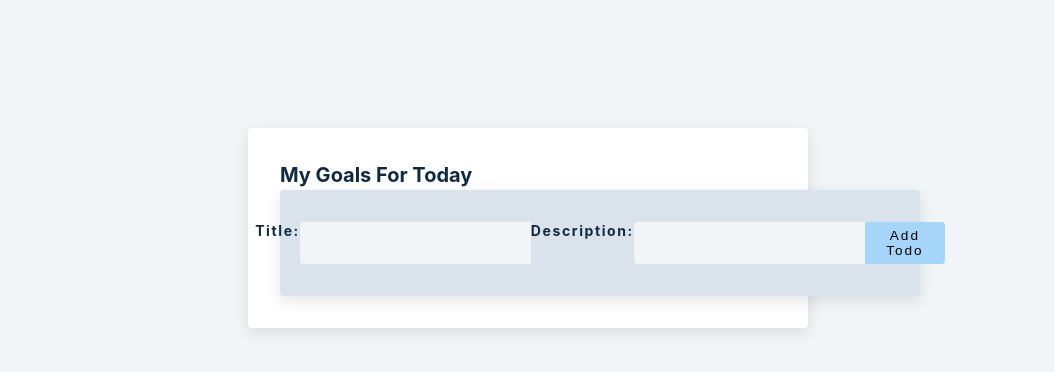
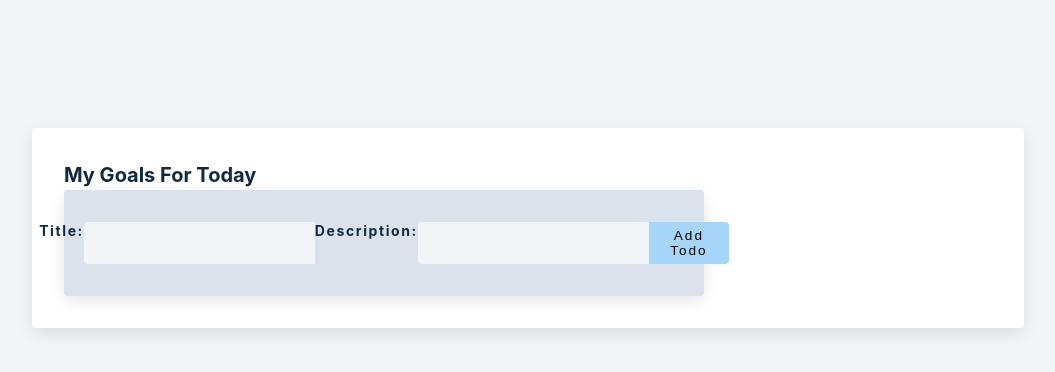
Before and after one commit to fatimabatooll/assignment, a React (Create React App) app: page / in a window 1280 px wide. Shown: the top 372 px of the page, without its empty margins (112-1167 px from the left). Built offline with nearby package versions, Linux system fonts and the light colour scheme.

Commit message:
refactor css

```diff
--- a/src/index.css
+++ b/src/index.css
@@ -103,7 +103,7 @@ h4 {
 .section-center {
   width: 100vw;
   margin: 0 auto;
-  max-width: 35rem;
+  max-width: 62rem;
   margin-top: 8rem;
 }
 .section-center {
```
